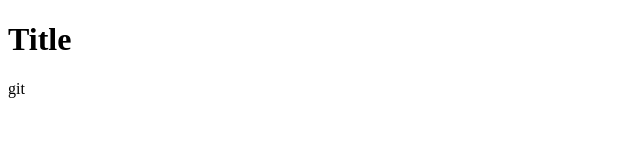
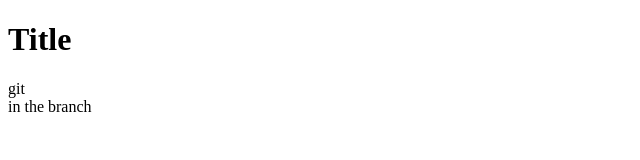
Before and after one commit to BrachiCohen1/project1, a plain HTML site: page index.html in a window 1280 px wide. Shown: the full height of the page, 0-640 px from the left. Drawn offline with Linux system fonts and the light colour scheme.

Commit message:
create  title in branch

```diff
--- a/index.html
+++ b/index.html
@@ -8,5 +8,6 @@
 <body>
     <h1>Title</h1>
     <div>git</div>
+    <div>in the branch</div>
 </body>
 </html>
```
